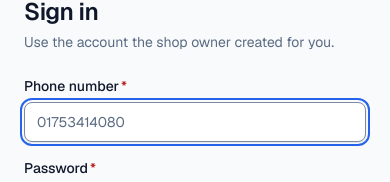
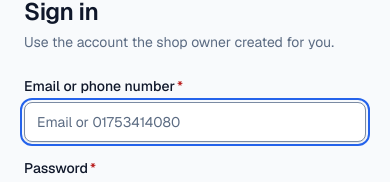
Before and after one commit to praccholove1985-glitch/mitali-medicine-corner, a Next.js app: page /login in a window 390 px wide. Shown: the part 318-500 px from the top of the page. Built offline with nearby package versions, Linux system fonts and the light colour scheme.

Commit message:
fix(auth): show combined email and phone login field

```diff
--- a/src/components/auth/login-form.tsx
+++ b/src/components/auth/login-form.tsx
@@ -22,16 +22,21 @@ export function LoginForm({ next }: { next: string }) {
         </Alert>
       ) : null}
 
-      <Field label="Phone number" htmlFor="phone" error={state.fieldErrors?.phone} required>
+      <Field
+        label="Email or phone number"
+        htmlFor="identifier"
+        error={state.fieldErrors?.identifier}
+        required
+      >
         <Input
-          name="phone"
-          type="tel"
+          name="identifier"
+          type="text"
           autoComplete="username"
-          inputMode="tel"
-          placeholder="01753414080"
+          inputMode="email"
+          placeholder="Email or 01753414080"
           autoCapitalize="none"
           spellCheck={false}
-          defaultValue={state.phone}
+          defaultValue={state.identifier}
           autoFocus
         />
       </Field>
```
